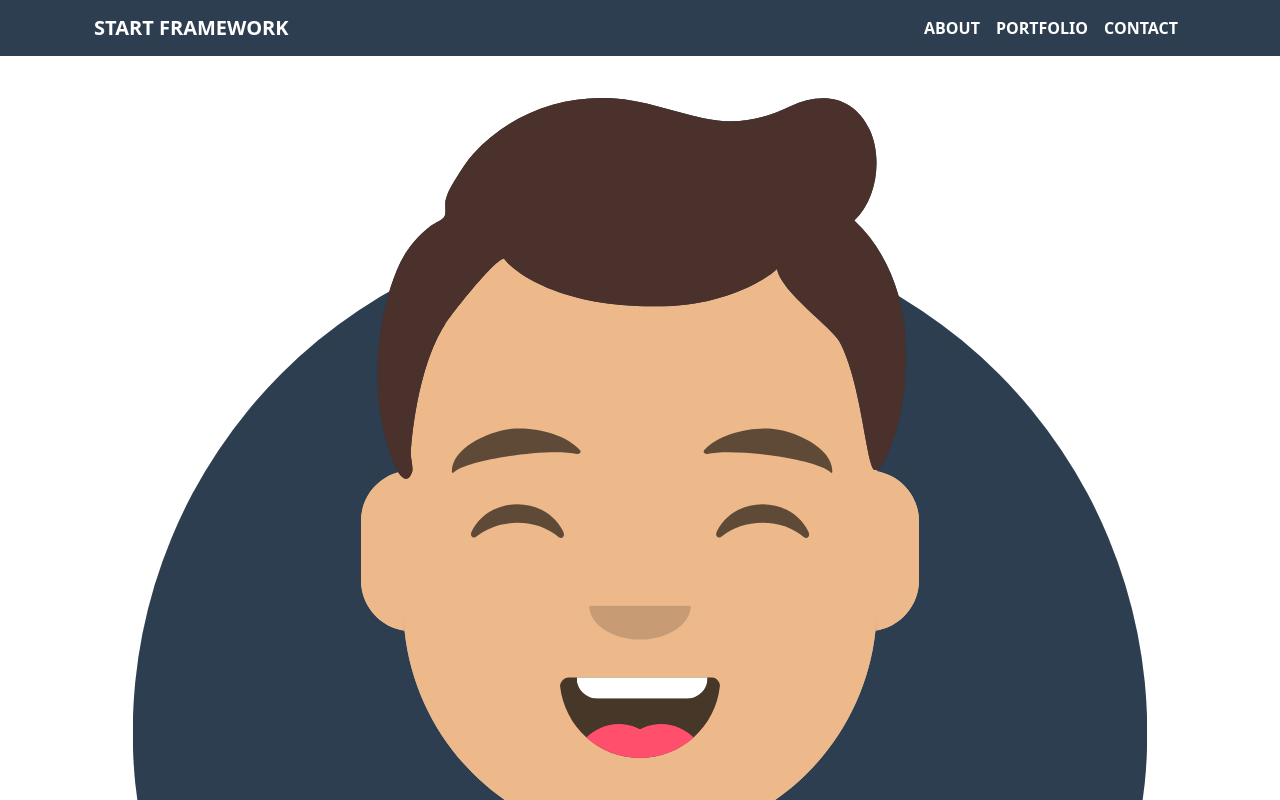
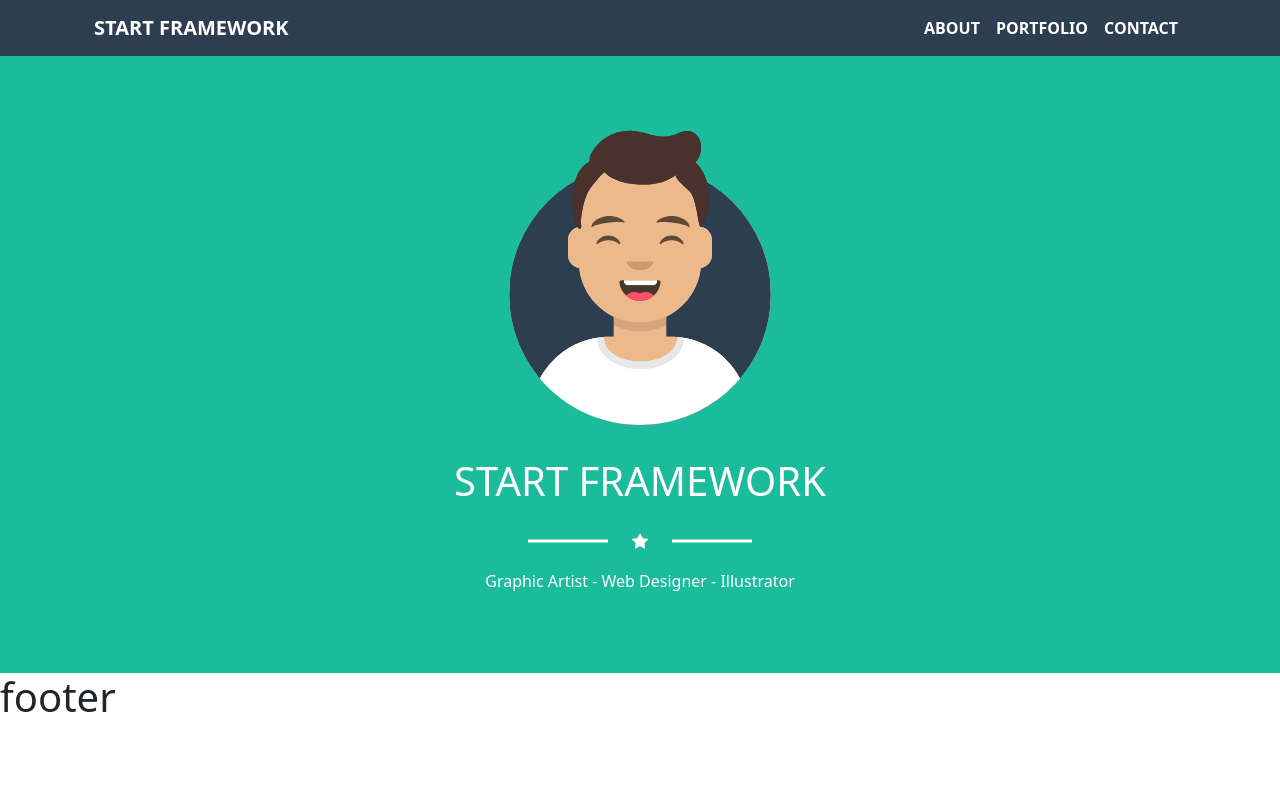
Before and after one commit to Eslam-Mohamed-G/Vite-React_Route, a React (Vite) app: page / in a window 1280 px wide. Shown: the top 800 px of the page. Built offline with nearby package versions, Linux system fonts and the light colour scheme.

Commit message:
Home style

```diff
--- a/package.json
+++ b/package.json
@@ -12,6 +12,7 @@
   "dependencies": {
     "axios": "^1.7.9",
     "bootstrap": "^5.3.3",
+    "bootstrap-icons": "^1.11.3",
     "react": "^18.3.1",
     "react-bootstrap": "^2.10.7",
     "react-dom": "^18.3.1",
--- a/src/Components/2_home/Home.jsx
+++ b/src/Components/2_home/Home.jsx
@@ -1,18 +1,26 @@
 import React from 'react';
+import "./style.css";
 import "bootstrap/dist/css/bootstrap.min.css";
 import "bootstrap/dist/js/bootstrap.bundle.js";
-import avatar from '../../assets/avataaars.svg'
+import "bootstrap-icons/font/bootstrap-icons.css";
+import avatar from '../../assets/avataaars.svg';
+
 
 function Home() {
-  return (
-        <div className='container'>
-            <div className='row text-center'>
-                <img src={avatar} alt="avatar" />
-                <h1 className='text-uppercase'>Start Framework</h1>
+    return (
+        <div className='home'>
+            <div className='container'>
+                <div className='card border-0 align-items-center py-5 text-white bg-transparent text-center'>
+                    <img src={avatar} className="card-img-top my-3" alt="avatar" style={{ width: '18rem' }} />
+                    <div className="card-body d-flex flex-column gap-3">
+                        <h1 className="card-title text-uppercase">Start Framework</h1>
+                        <span className='icon position-relative m-auto' style={{ width: '4rem' }}><i className="bi bi-star-fill"/></span>
+                        <p>Graphic Artist - Web Designer - Illustrator</p>
+                    </div>
+                </div>
             </div>
         </div>
-
-  )
+    )
 }
 
 export default Home
--- /dev/null
+++ b/src/Components/2_home/style.css
@@ -0,0 +1,29 @@
+:root {
+    --main-color: rgb(26, 188, 156);
+    --second-color: rgb(44, 62, 80);
+    --text-color: rgb(255, 255, 255);
+}
+.home{
+    background-color: var(--main-color);
+}
+
+.icon::before, .icon::after{
+    content: '';
+    width: 5rem;
+    height: 3px;
+    background-color: var(--text-color);
+}
+
+.icon::before{
+    position: absolute;
+    top: 50%;
+    right: 100%;
+    transform: translateY(-50%);
+}
+
+.icon::after{
+    position: absolute;
+    top: 50%;
+    left: 100%;
+    transform: translateY(-50%);
+}
```
Also changed, not shown: 1 other file (tests, documents, lock files or other folders).
